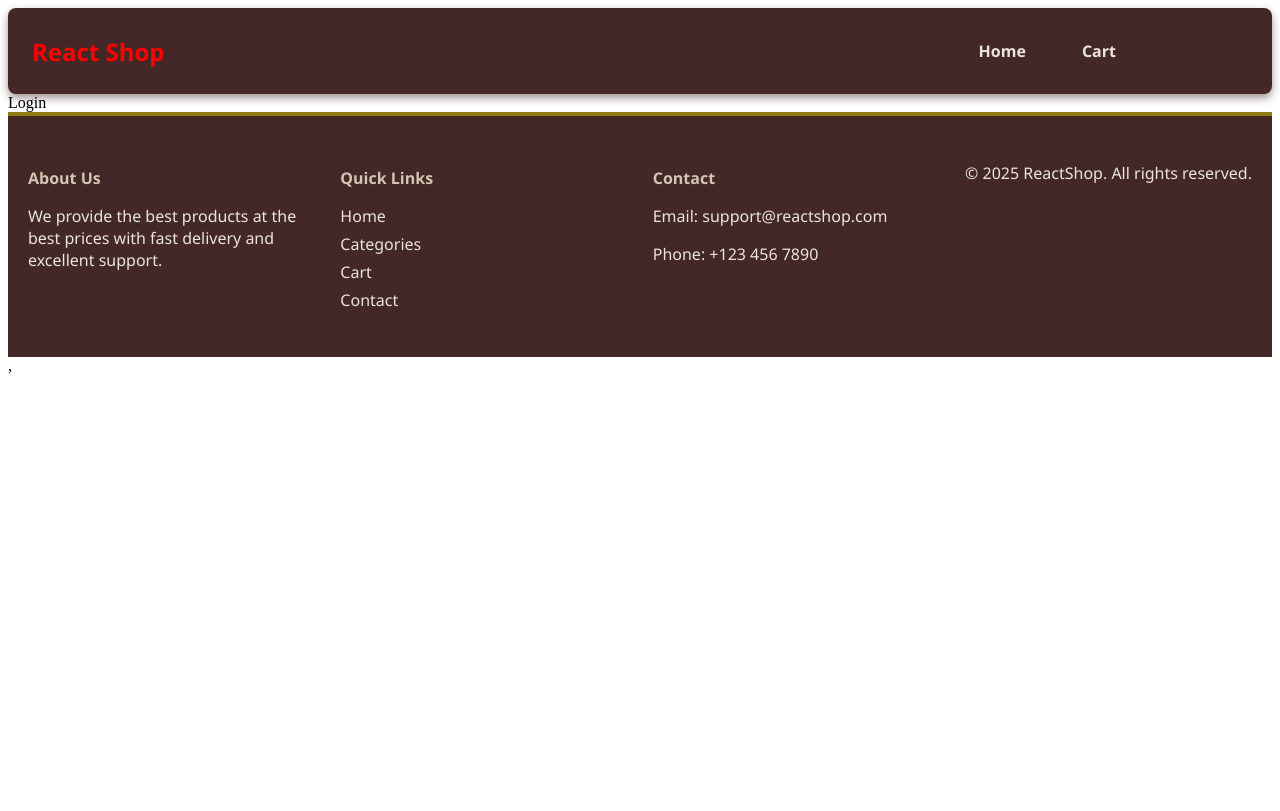
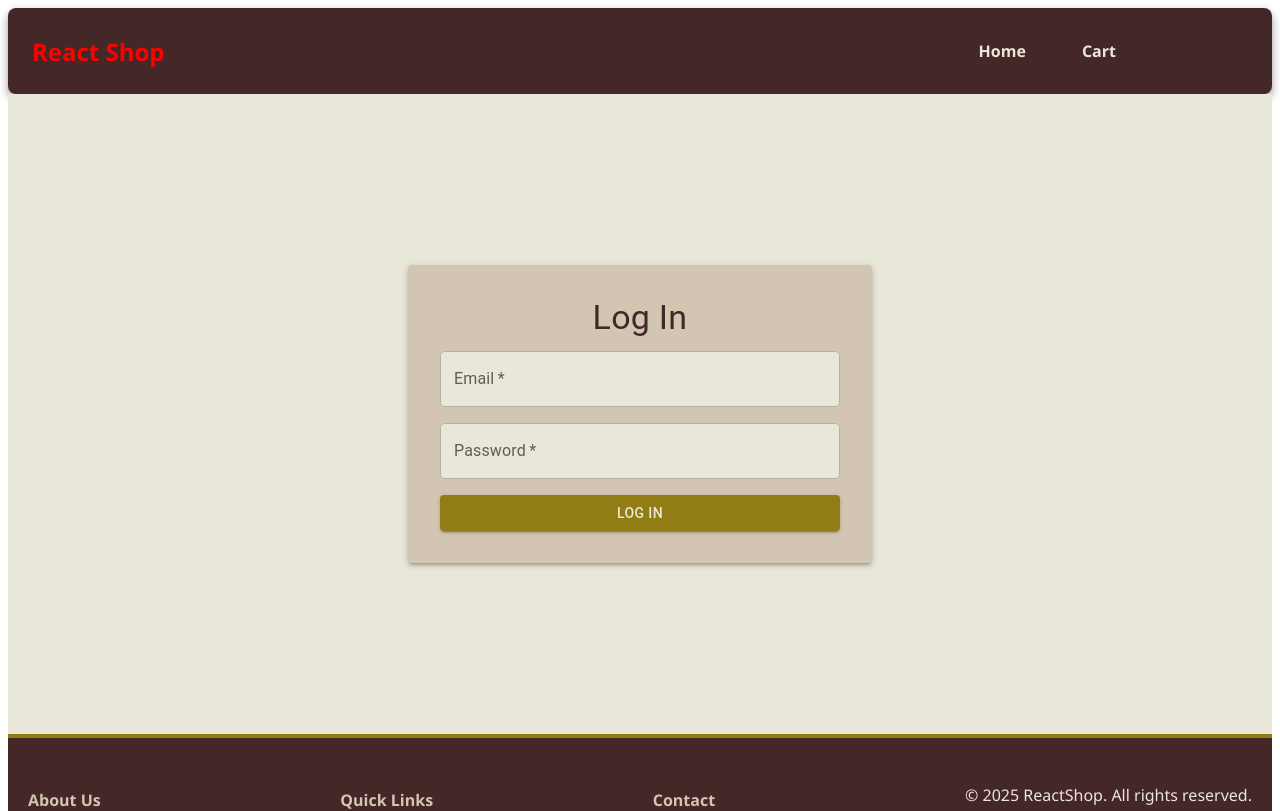
Before and after one commit to aqdarahmad/Task11, a React (Vite) app: page /login in a window 1280 px wide. Shown: the top 811 px of the page. Built offline with nearby package versions, Linux system fonts and the light colour scheme; some icons are missing.

Commit message:
modify css for categories

```diff
--- a/src/Components/Category/Category.jsx
+++ b/src/Components/Category/Category.jsx
@@ -32,7 +32,7 @@ export default function Category({ info }) {
 
   return (
     <div className="category-card">
-      <IconComponent size={40} color="blue" />
+      <IconComponent size={40} color="red" />
       <div className="category-name">{info.name}</div>
     </div>
   );
--- a/src/Components/Category/category.css
+++ b/src/Components/Category/category.css
@@ -3,15 +3,14 @@
   gap: 20px;
   overflow-x: auto;
   padding: 20px;
-  scroll-behavior: smooth;
+
 }
 
 .category-card {
   border: none;
-  border-radius: 16px;
-  width: 140px;
-  height: 180px;
-  background: linear-gradient(135deg, #f0f4ff, #d9e4ff);
+  border-radius: 100%;
+  width: 80px;
+  height: 80px;
   box-shadow: 0 6px 20px rgba(0, 0, 0, 0.1);
   cursor: pointer;
   text-align: center;
@@ -19,17 +18,14 @@
   flex-direction: column;
   align-items: center;
   justify-content: center;
-  transition: transform 0.3s ease, box-shadow 0.3s ease;
+
 }
 
-.category-card:hover {
-  box-shadow: 0 12px 28px rgba(0, 0, 0, 0.15);
-  transform: translateY(-6px) scale(1.05);
-}
+
 
 .category-icon {
   font-size: 3rem;
-  color: #4a90e2;
+  color: #b71818;
   margin-bottom: 12px;
 }
 
--- a/src/Components/CategoryProducts/CategoryProducts.jsx
+++ b/src/Components/CategoryProducts/CategoryProducts.jsx
@@ -41,7 +41,7 @@ export default function CategoryProduct() {
 
   return (
     <div className="category-container">
-      <h2>Categories</h2>
+
       <div className="categories-container">
         {categories.map(cat => (
           <div
--- a/src/Components/CategoryProducts/categoryproduct.css
+++ b/src/Components/CategoryProducts/categoryproduct.css
@@ -1,5 +1,3 @@
-
-
 .category-container {
   padding: 20px;
 }
--- a/src/Components/Header/Header.jsx
+++ b/src/Components/Header/Header.jsx
@@ -1,4 +1,3 @@
-import React from 'react';
 import Navbar from '../Navbar/Navbar';
 import Navitem from '../Navbar/Navitem';
 import { IconButton, Tooltip } from '@mui/material';
--- a/src/Components/Login/Login.jsx
+++ b/src/Components/Login/Login.jsx
@@ -1,7 +1,77 @@
-import React from 'react'
+import React, { useState } from "react";
+import { Box, TextField, Button, Typography, Paper } from "@mui/material";
 
 export default function Login() {
+  const [form, setForm] = useState({ email: "", password: "" });
+
+  const handleChange = (e) => {
+    setForm({ ...form, [e.target.name]: e.target.value });
+  };
+
+  const handleSubmit = (e) => {
+    e.preventDefault();
+
+  };
+
   return (
-    <div>Login</div>
-  )
+    <Box
+      sx={{
+        display: "flex",
+        justifyContent: "center",
+        alignItems: "center",
+        minHeight: "80vh",
+        backgroundColor: "var(--white-smoke)",
+      }}
+    >
+      <Paper sx={{ p: 4, width: 400, boxShadow: 3, backgroundColor: "var(--light-camel)" }}>
+        <Typography
+          variant="h4"
+          align="center"
+          gutterBottom
+          sx={{ color: "var(--mahogany)" }}
+        >
+          Log In
+        </Typography>
+        <Box
+          component="form"
+          onSubmit={handleSubmit}
+          sx={{ display: "flex", flexDirection: "column", gap: 2 }}
+        >
+          <TextField
+            label="Email"
+            name="email"
+            type="email"
+            value={form.email}
+            onChange={handleChange}
+            required
+            sx={{
+              "& .MuiInputBase-root": { backgroundColor: "var(--white-smoke)" },
+            }}
+          />
+          <TextField
+            label="Password"
+            name="password"
+            type="password"
+            value={form.password}
+            onChange={handleChange}
+            required
+            sx={{
+              "& .MuiInputBase-root": { backgroundColor: "var(--white-smoke)" },
+            }}
+          />
+          <Button
+            variant="contained"
+            type="submit"
+            sx={{
+              backgroundColor: "var(--pistachio-cream)",
+              color: "var(--white-smoke)",
+              "&:hover": { backgroundColor: "var(--mahogany)" },
+            }}
+          >
+            Log In
+          </Button>
+        </Box>
+      </Paper>
+    </Box>
+  );
 }
--- a/src/Components/SignUp/SignUp.jsx
+++ b/src/Components/SignUp/SignUp.jsx
@@ -1,7 +1,90 @@
-import React from 'react'
+import React, { useState } from "react";
+import { Box, TextField, Button, Typography, Paper } from "@mui/material";
 
 export default function SignUp() {
+  const [form, setForm] = useState({ name: "", email: "", password: "", confirmPassword: "" });
+
+  const handleChange = (e) => {
+    setForm({ ...form, [e.target.name]: e.target.value });
+  };
+
+  const handleSubmit = (e) => {
+    e.preventDefault();
+    console.log("Sign Up Data:", form);
+  };
+
   return (
-    <div>SignUp</div>
-  )
+    <Box
+      sx={{
+        display: "flex",
+        justifyContent: "center",
+        alignItems: "center",
+        minHeight: "80vh",
+        backgroundColor: "var(--white-smoke)",
+      }}
+    >
+      <Paper sx={{ p: 4, width: 400, boxShadow: 3, backgroundColor: "var(--light-camel)" }}>
+        <Typography
+          variant="h4"
+          align="center"
+          gutterBottom
+          sx={{ color: "var(--mahogany)" }}
+        >
+          Sign Up
+        </Typography>
+        <Box
+          component="form"
+          onSubmit={handleSubmit}
+          sx={{ display: "flex", flexDirection: "column", gap: 2 }}
+        >
+          <TextField
+            label="Name"
+            name="name"
+            value={form.name}
+            onChange={handleChange}
+            required
+            sx={{ "& .MuiInputBase-root": { backgroundColor: "var(--white-smoke)" } }}
+          />
+          <TextField
+            label="Email"
+            name="email"
+            type="email"
+            value={form.email}
+            onChange={handleChange}
+            required
+            sx={{ "& .MuiInputBase-root": { backgroundColor: "var(--white-smoke)" } }}
+          />
+          <TextField
+            label="Password"
+            name="password"
+            type="password"
+            value={form.password}
+            onChange={handleChange}
+            required
+            sx={{ "& .MuiInputBase-root": { backgroundColor: "var(--white-smoke)" } }}
+          />
+          <TextField
+            label="Confirm Password"
+            name="confirmPassword"
+            type="password"
+            value={form.confirmPassword}
+            onChange={handleChange}
+            required
+            sx={{ "& .MuiInputBase-root": { backgroundColor: "var(--white-smoke)" } }}
+          />
+          <Button
+            variant="contained"
+            type="submit"
+            sx={{
+              backgroundColor: "var(--pistachio-cream)",
+              color: "var(--white-smoke)",
+              "&:hover": { backgroundColor: "var(--mahogany)" },
+            }}
+          >
+            Sign Up
+          </Button>
+        </Box>
+      </Paper>
+    </Box>
+  );
 }
--- a/src/Pages/HomePage.jsx
+++ b/src/Pages/HomePage.jsx
@@ -1,10 +1,8 @@
-import { useState, useEffect } from 'react';
 import CategoryProduct from "../Components/CategoryProducts/CategoryProducts";
+
+
 export default function HomePage() {
-    const baseurl = import.meta.env.VITE_BASE_URL
-    return (
-        <div>
-            <CategoryProduct />
-        </div>
-    )
+  return (
+      <CategoryProduct />
+  );
 }
```
